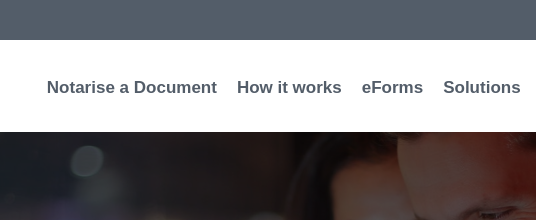
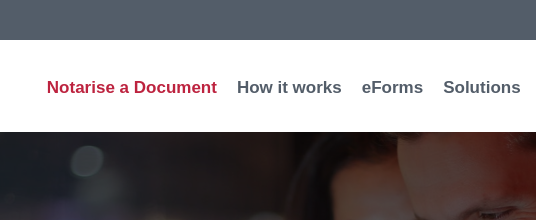
Before and after one commit to moshiurasif/notary, a plain HTML site: page index.html in a window 1280 px wide. Shown: the top 220 px of the page, 336-872 px from the left. Drawn offline with Linux system fonts and the light colour scheme.

Commit message:
Update style.css

```diff
--- a/css/style.css
+++ b/css/style.css
@@ -192,7 +192,7 @@ header{
 
 }
 
-.menu ul li a:hover,.current{
+.menu ul li a:hover,.menu ul li a.current{
 	color: #BD233F;
 }
 /* menu bar end */
```
